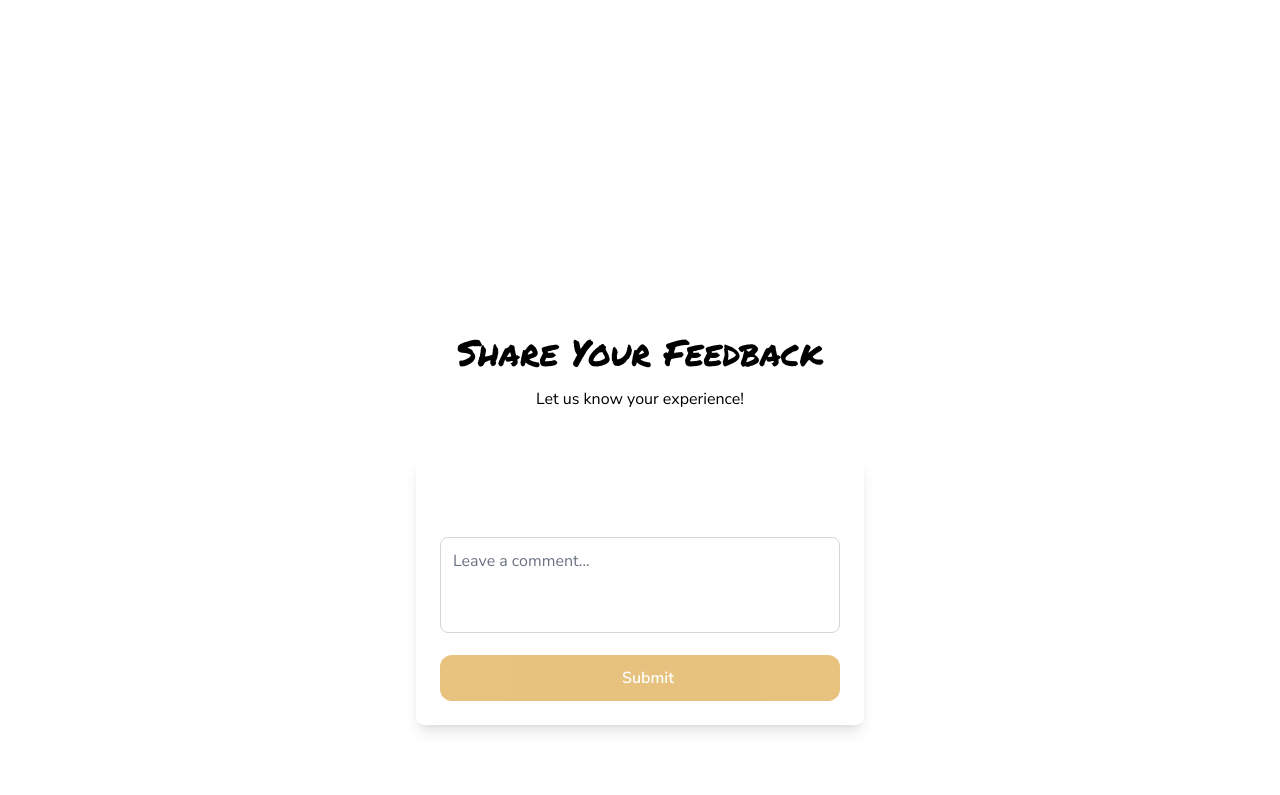
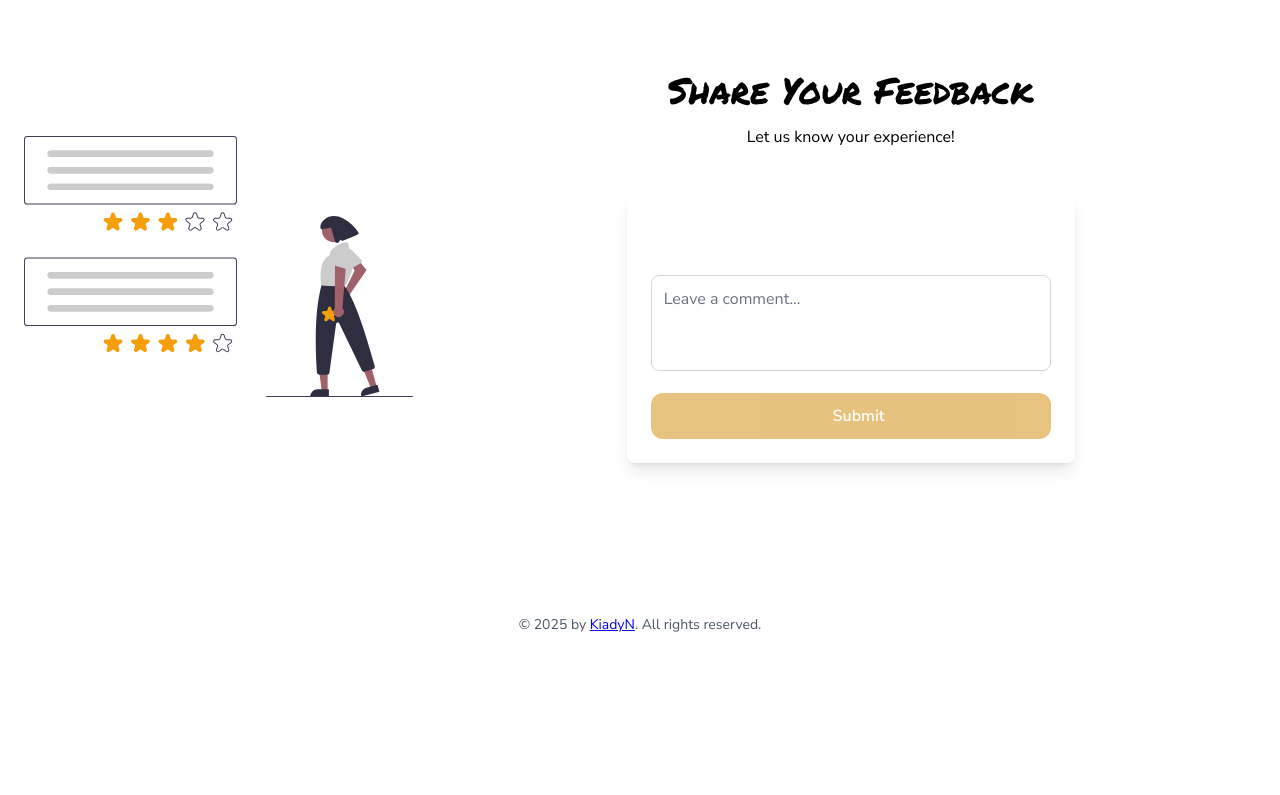
Before and after one commit to KiadyNirina/CookUp, a SvelteKit app: page / in a window 1280 px wide. Shown: the part 1552-2347 px from the top of the page. After the commit the page ends 2203 px from the top, so only its background shows below. Built offline with nearby package versions, Linux system fonts and the light colour scheme; no server answers; some icons are missing.

Commit message:
Refactor layout and styling of rating section in +page.svelte

```diff
--- a/src/routes/+page.svelte
+++ b/src/routes/+page.svelte
@@ -555,8 +555,8 @@
         </div>
     {/if}
 
-    <div class="h-[100vh] p-[20px] pt-16">
-        <div class="header flex h-full items-center">
+    <div class="py-28 md:py-36">
+        <div class="header flex items-center">
             <div class="sect1 w-1/2">
                 <h1 class="edu-vic-wa-nt-hand-pre-test text-7xl font-extrabold">{t?.headline || 'Loading...'}</h1>
                 <p class="dark:font-thin mt-5">
@@ -590,7 +590,7 @@
 
     <section
         bind:this={recipeSection}
-        class="recipe-count-section p-[20px] mt-32 mb-32 h-[100vh] flex items-center"
+        class="recipe-count-section py-28 md:py-36 flex items-center"
         style="opacity: 0;"
     >
         <div class="w-full text-center">
@@ -631,8 +631,13 @@
     </section>
 
     <!-- Section de notation -->
-    <section class="rating-section p-[20px] mb-32">
+    <section class="rating-section py-28 md:py-36">
         <div class="max-w-7xl mx-auto text-center">
+            <div class="flex flex-col md:flex-row items-center justify-center">
+                <div class="w-1/2 md:w-1/3 p-4">
+                    <img src="img/undraw_reviews_ukai.svg" alt="">
+                </div>
+                <div class="w-auto md:w-2/3">
                     <h2 class="text-4xl font-extrabold mb-4 edu-vic-wa-nt-hand-pre-test">
                         {t?.rating?.title || 'Donnez votre avis'}
                     </h2>
@@ -672,6 +677,9 @@
                                 {t?.rating?.submit || 'Envoyer'}
                             {/if}
                         </button>
+                    </div>
+                </div>
+
             </div>
         </div>
     </section>
```
Also changed, not shown: src/lib/Header.svelte (added), static/img/undraw_reviews_ukai.svg (added). Lines whose indentation alone changed are shown as unchanged.
